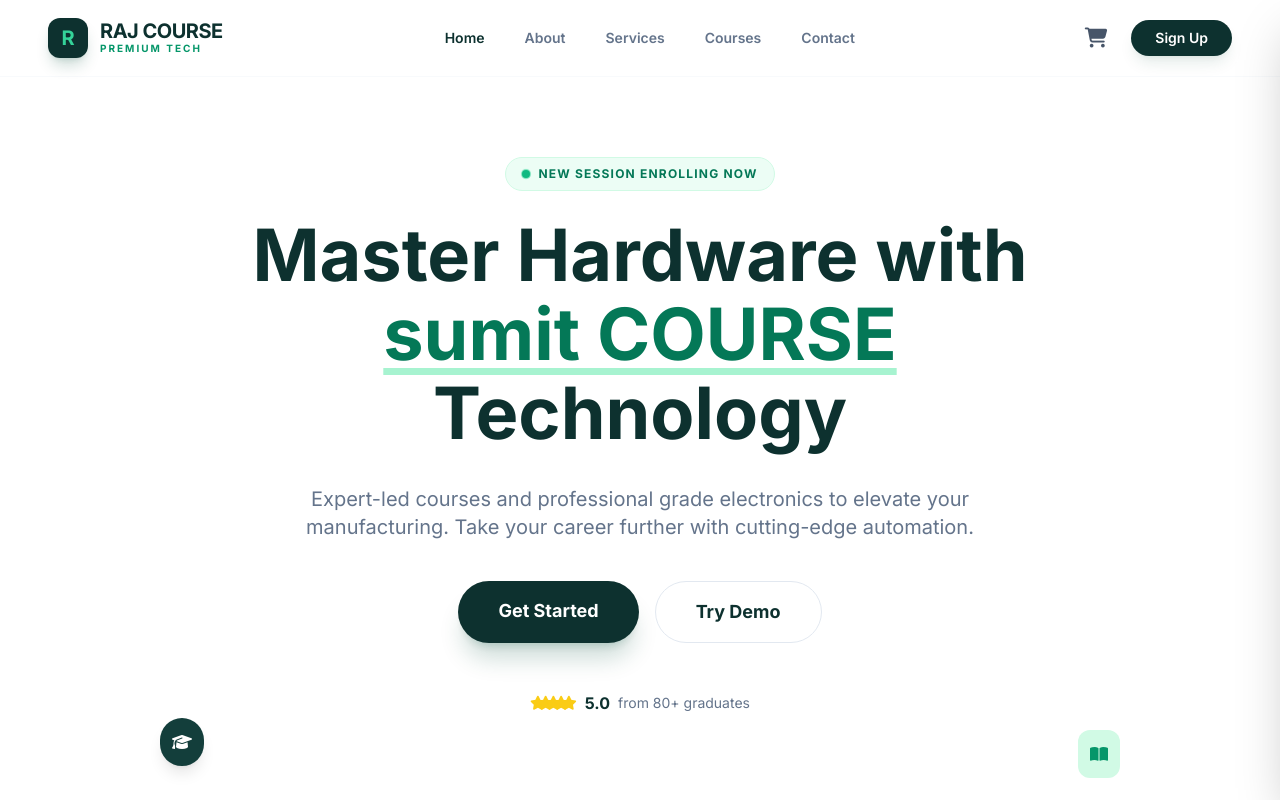
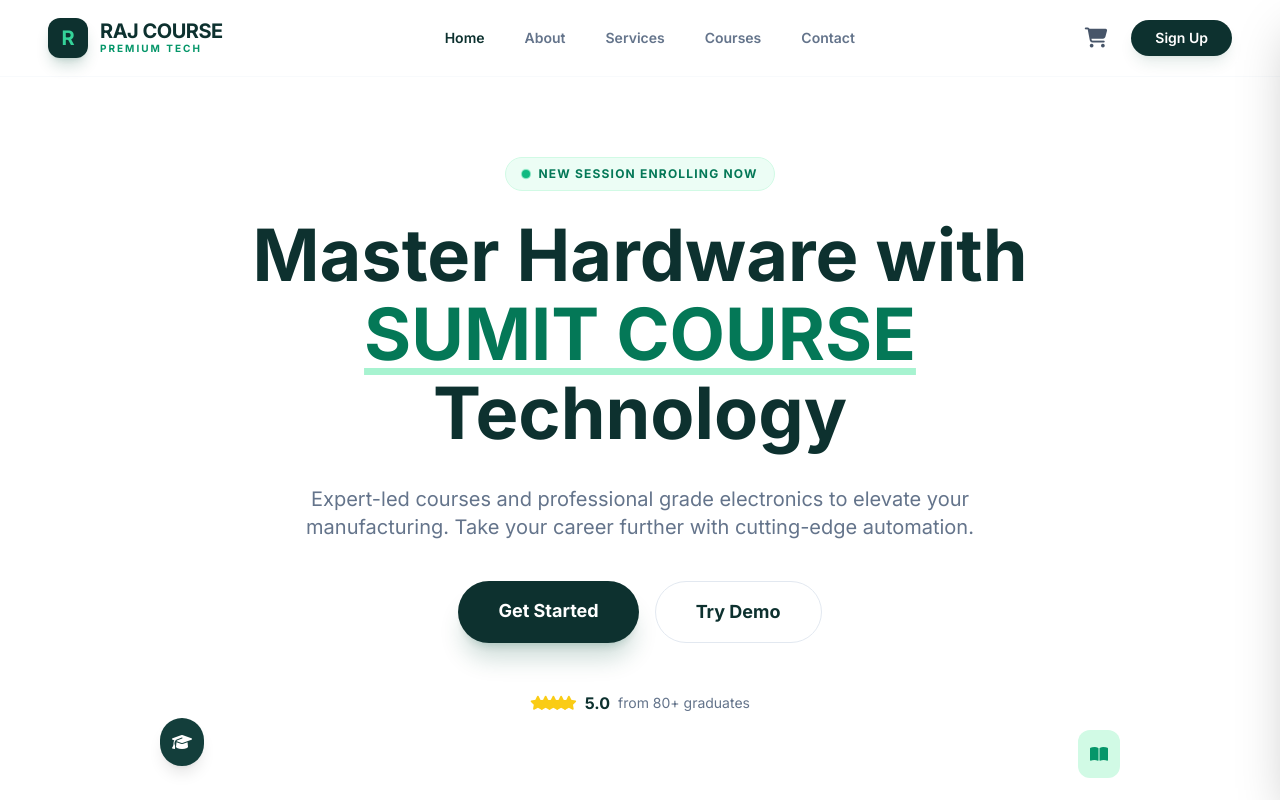
Before and after one commit to sumitkr708060/course_landing, a React (Vite) app: page /#/ in a window 1280 px wide. Shown: the top 800 px of the page. Built offline with nearby package versions, Linux system fonts and the light colour scheme.

Commit message:
Correct capitalization of 'SUMIT COURSE' in header

```diff
--- a/pages/Home.tsx
+++ b/pages/Home.tsx
@@ -21,7 +21,7 @@ const Home: React.FC<HomeProps> = ({ addToCart }) => {
             New Session Enrolling Now
           </div>
           <h1 className="text-4xl md:text-7xl font-bold text-[#0D312F] max-w-4xl mx-auto leading-tight md:leading-[1.1]">
-            Master Hardware with <span className="text-emerald-700 underline decoration-emerald-200 underline-offset-8">sumit COURSE</span> Technology
+            Master Hardware with <span className="text-emerald-700 underline decoration-emerald-200 underline-offset-8">SUMIT COURSE</span> Technology
           </h1>
           <p className="mt-8 text-lg md:text-xl text-slate-500 max-w-2xl mx-auto">
             Expert-led courses and professional grade electronics to elevate your manufacturing. Take your career further with cutting-edge automation.
```
